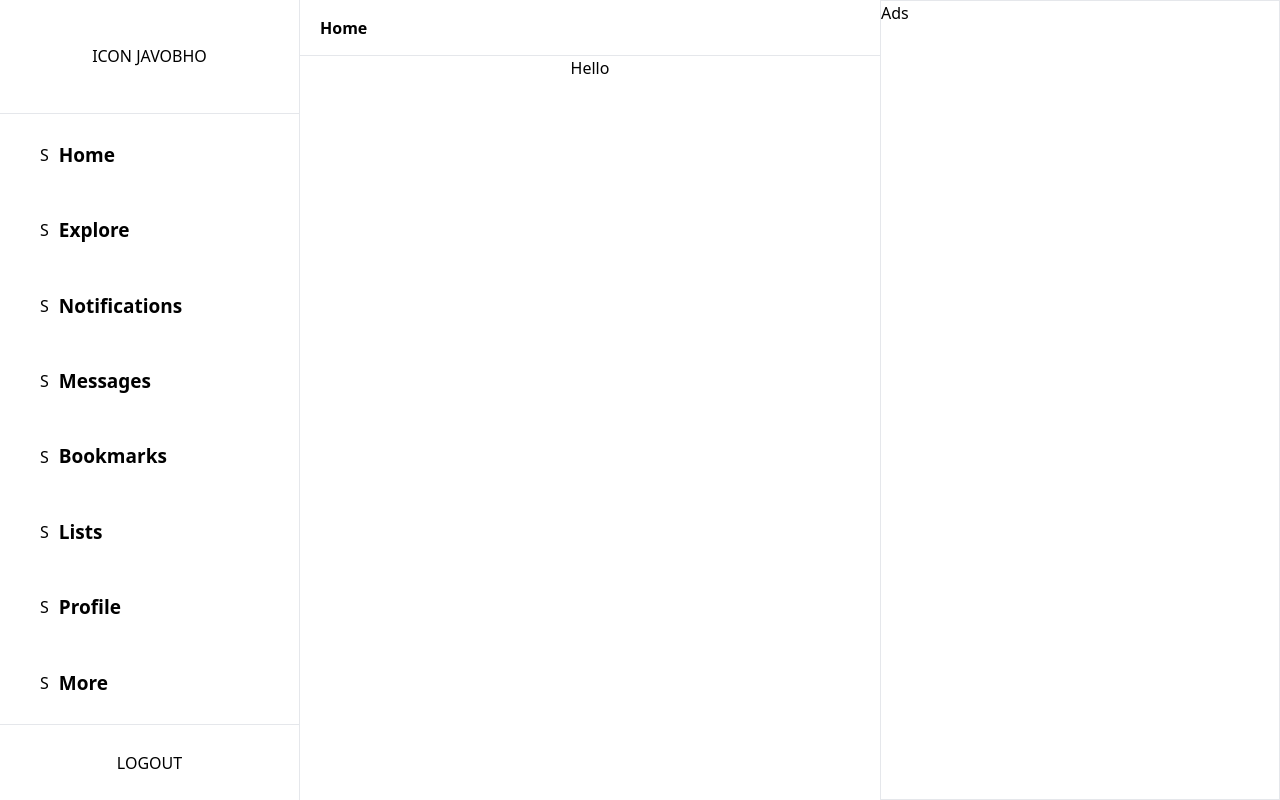
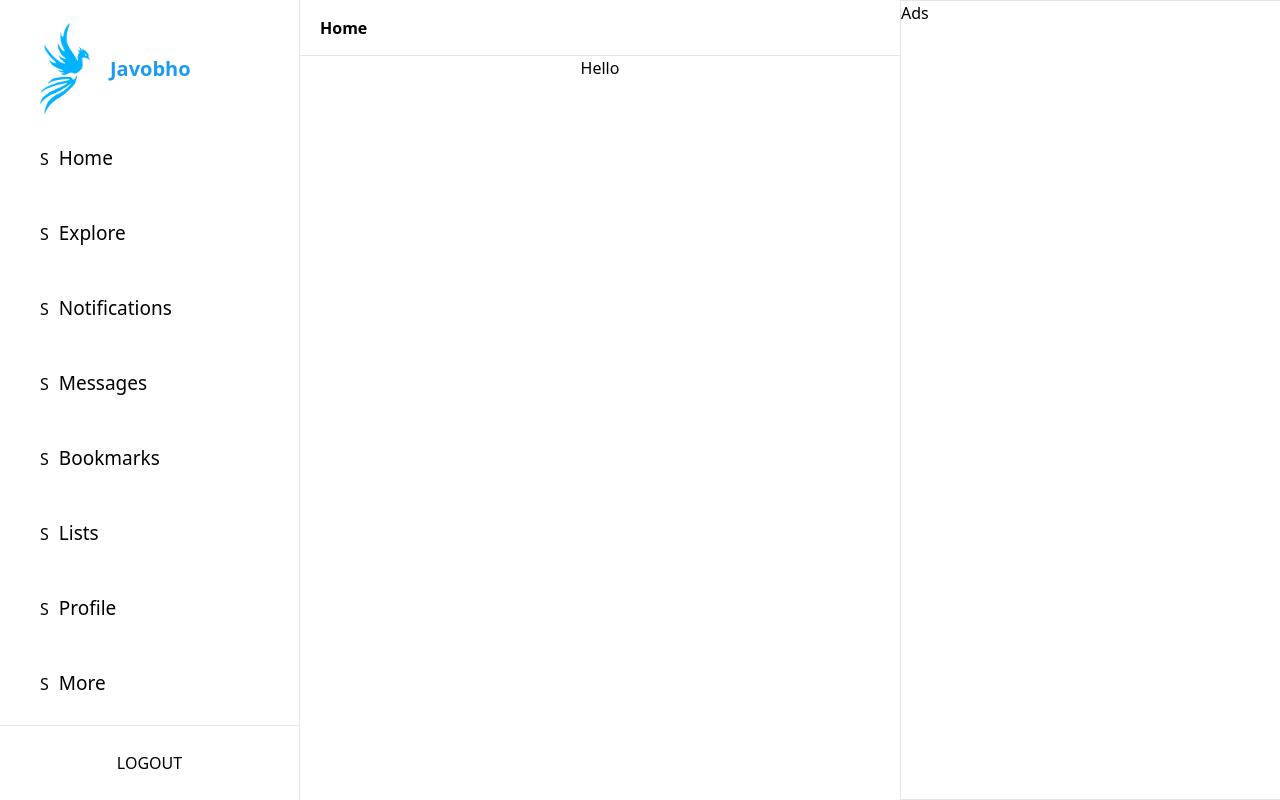
Before and after one commit to nnnozimjon/JavobhoVersion, a Next.js app: page / in a window 1280 px wide. Built offline with nearby package versions, Linux system fonts and the light colour scheme.

Commit message:
feat: logo

```diff
--- a/src/components/Nav/Nav.tsx
+++ b/src/components/Nav/Nav.tsx
@@ -1,12 +1,17 @@
 import React from 'react'
+import Image from 'next/image'
 import NavLinks from './NavLinks'
 import INav from './interface'
+import Logo from '@/assets/img/svg-logo.png'
 
 const Nav = () => {
   return (
     <div className="w-full h-screen flex justify-between flex-col border-r-[1px]">
-      <div className="w-full h-[150px] flex justify-center items-center border-b">
-        ICON JAVOBHO
+      <div className="w-full h-[150px] flex items-center pt-[20px] pl-[40px]">
+        <Image src={Logo} alt="Javobho logo" className="w-[50px]" />
+        <h1 className="font-bold text-[20px] text-[#1D9BF0] pl-[20px]">
+          Javobho
+        </h1>
       </div>
       <div className="w-full h-full flex flex-col justify-evenly items-start gap-[20px] pl-[30px] py-[10px] ">
         {NavLinks.map((nav: INav.nav, i: number) => (
@@ -15,10 +20,7 @@ const Nav = () => {
             key={i}
           >
             <span>S</span>
-            <h1 className="pl-[10px] font-bold text-[1.1875rem]">
-              {' '}
-              {nav.label}
-            </h1>
+            <h1 className={`pl-[10px] text-[1.1875rem]`}>{nav.label}</h1>
           </div>
         ))}
       </div>
--- a/src/components/layout/index.tsx
+++ b/src/components/layout/index.tsx
@@ -12,7 +12,9 @@ const DesktopLayout = ({ title, children }: ILayout) => {
         <div className="w-full h-14 px-[20px] flex items-center border-b">
           <h1 className="font-bold">{title}</h1>
         </div>
-        <div className="h-[calc(100vh_-_56px)]">{children}</div>
+        <div className="h-[calc(100vh_-_56px)] w-full min-w-[600px]">
+          {children}
+        </div>
       </div>
       <div className="w-[400px] min-w-[400px] border">Ads</div>
     </div>
--- a/src/pages/_app.tsx
+++ b/src/pages/_app.tsx
@@ -3,12 +3,15 @@ import '@/styles/globals.css'
 import type { AppProps } from 'next/app'
 import { Provider } from 'react-redux'
 import store, { SettingsContextProvider, useSettings } from '@/store'
+import DesktopLayout from '@/components/layout'
 
 export default function App({ Component, pageProps }: AppProps) {
   return (
     <Provider store={store}>
       <SettingsContextProvider>
-        <InnerApp {...{ Component, pageProps }} />
+        <DesktopLayout title="Home">
+          <InnerApp {...{ Component, pageProps }} />
+        </DesktopLayout>
       </SettingsContextProvider>
     </Provider>
   )
--- a/src/pages/index.tsx
+++ b/src/pages/index.tsx
@@ -1,6 +1,4 @@
 import Head from 'next/head'
-// import Nav from '@/components/Nav/Nav'
-import DesktopLayout from '@/components/layout'
 
 export default function Home() {
   return (
@@ -12,10 +10,7 @@ export default function Home() {
         <link rel="icon" href="/favicon.ico" />
       </Head>
       <main>
-        <DesktopLayout title="Home">
-          <div className="w-full h-full flex justify-center"> Hello </div>
-        </DesktopLayout>
-        {/* <Nav /> */}
+        <div className="w-full h-full flex justify-center"> Hello </div>
       </main>
     </>
   )
```
Also changed, not shown: src/assets/img/svg-logo.png (added).
